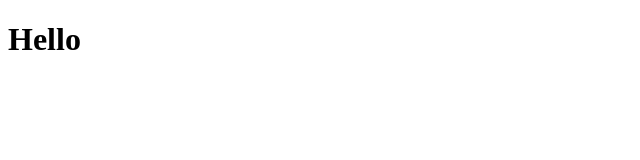
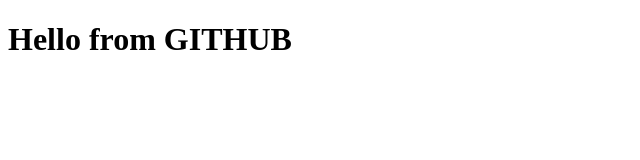
Before and after one commit to ajay666a/assessment, a plain HTML site: page index.html in a window 1280 px wide. Shown: the whole page, without its empty margins (0-640 px from the left). Drawn offline with Linux system fonts and the light colour scheme.

Commit message:
Update index.html

```diff
--- a/index.html
+++ b/index.html
@@ -1,6 +1,6 @@
 <!DOCTYPE html>
 <html>
 <body>
-<h1>Hello</h1>
+<h1>Hello from GITHUB</h1>
 </body>
 </html>
```
